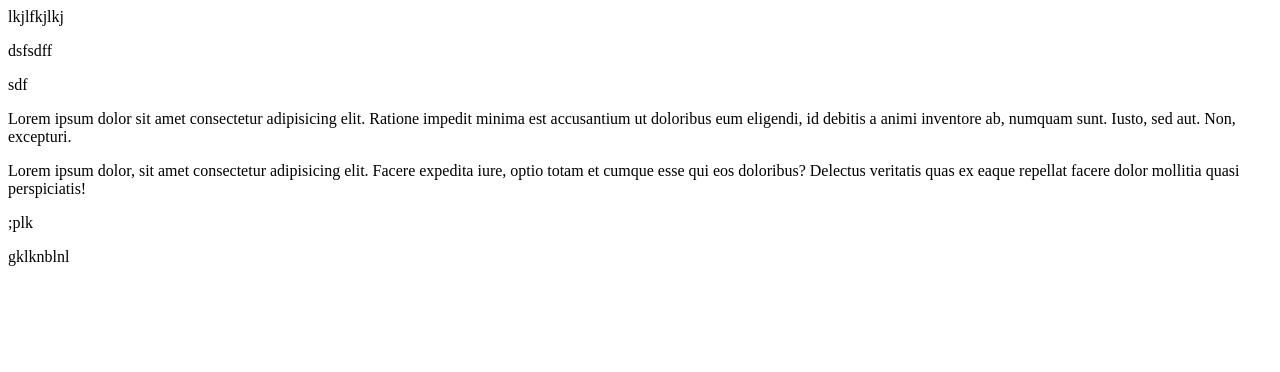
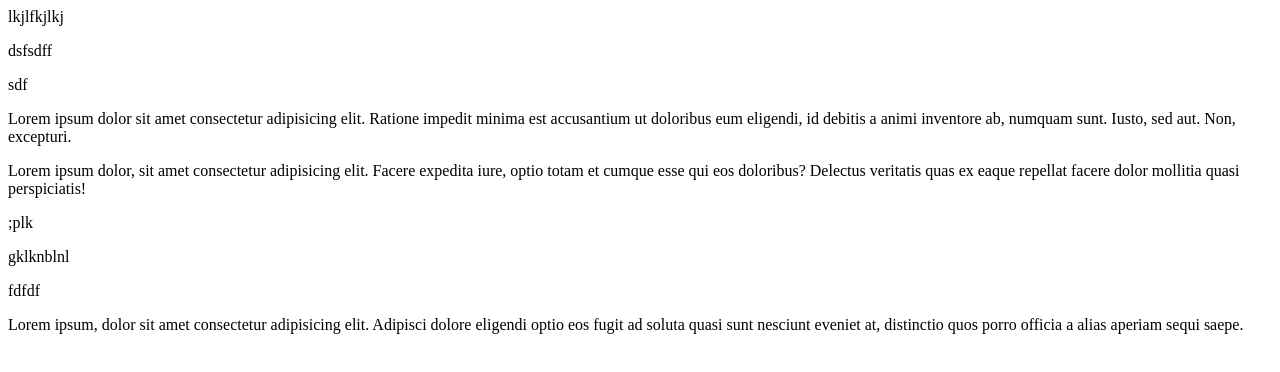
Before and after one commit to mrsoto177/Prueba3Git, a plain HTML site: page index.html in a window 1280 px wide. Drawn offline with Linux system fonts and the light colour scheme.

Commit message:
quinto cambio

```diff
--- a/index.html
+++ b/index.html
@@ -5,3 +5,8 @@
 <p>Lorem ipsum dolor, sit amet consectetur adipisicing elit. Facere expedita iure, optio totam et cumque esse qui eos doloribus? Delectus veritatis quas ex eaque repellat facere dolor mollitia quasi perspiciatis!</p>
 <p>;plk</p>
 <p>gklknblnl</p>
+
+<p>
+    fdfdf
+</p>
+<p>Lorem ipsum, dolor sit amet consectetur adipisicing elit. Adipisci dolore eligendi optio eos fugit ad soluta quasi sunt nesciunt eveniet at, distinctio quos porro officia a alias aperiam sequi saepe.</p>
```
